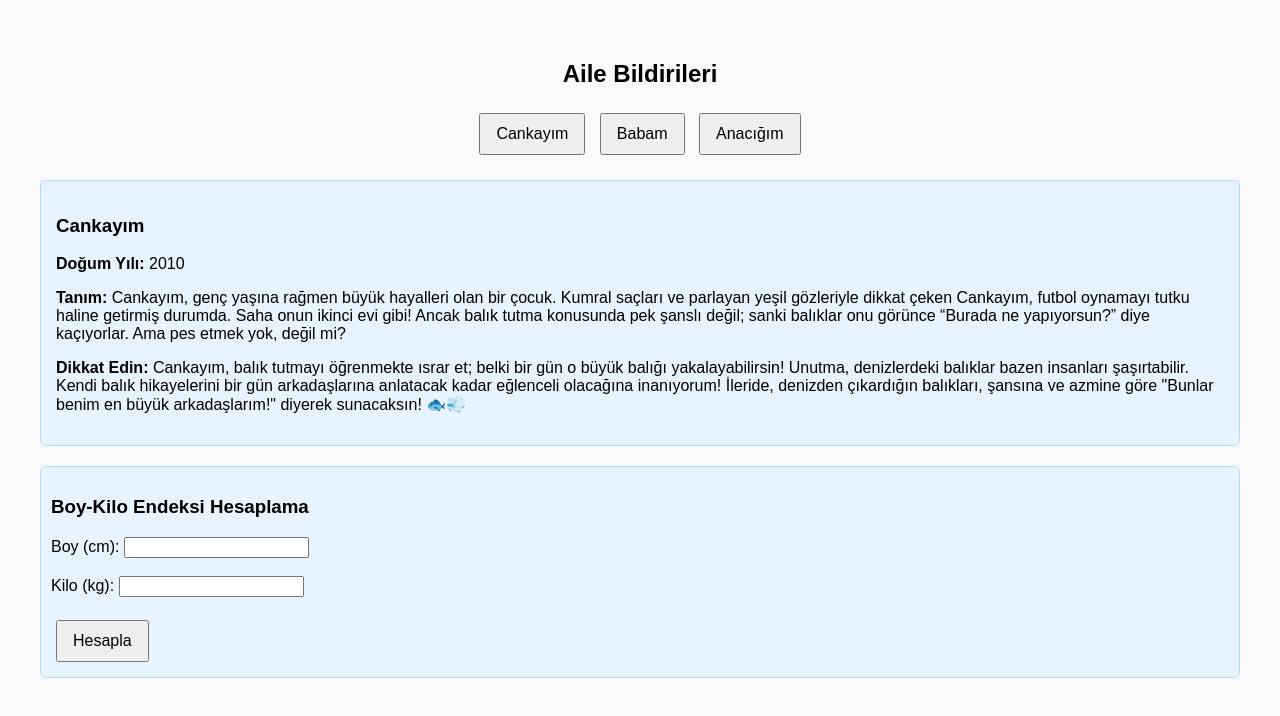
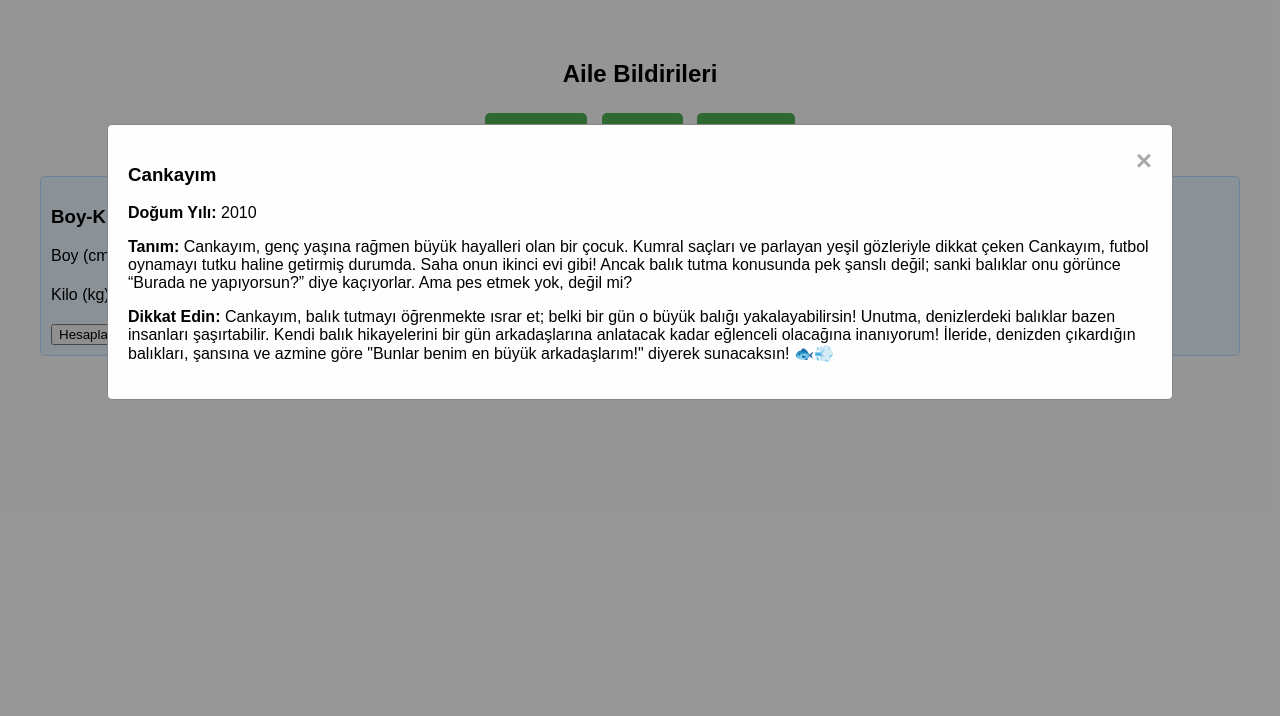
Before and after one commit to Ok-oki/aile-bildirileri, a plain HTML site: page index.html in a window 1280 px wide. Both pictures are taken after a click on the button "Cankayım". Drawn offline with Linux system fonts and the light colour scheme.

Commit message:
Update index.html

```diff
--- a/index.html
+++ b/index.html
@@ -18,13 +18,51 @@
             text-align: center;
             margin-bottom: 20px;
         }
-        .notification {
-            background-color: #e7f3fe;
-            border: 1px solid #b8daff;
+        .button {
+            margin: 5px;
+            padding: 10px 15px;
+            font-size: 16px;
+            cursor: pointer;
+            background-color: #4CAF50;
+            color: white;
+            border: none;
             border-radius: 5px;
-            margin: 10px 0;
-            padding: 15px;
+        }
+        .button:hover {
+            background-color: #45a049;
+        }
+        .modal {
             display: none; /* Başlangıçta gizli */
+            position: fixed;
+            z-index: 1;
+            left: 0;
+            top: 0;
+            width: 100%;
+            height: 100%;
+            overflow: auto;
+            background-color: rgb(0,0,0);
+            background-color: rgba(0,0,0,0.4);
+            padding-top: 60px;
+        }
+        .modal-content {
+            background-color: #fefefe;
+            margin: 5% auto;
+            padding: 20px;
+            border: 1px solid #888;
+            width: 80%;
+            border-radius: 5px;
+        }
+        .close {
+            color: #aaa;
+            float: right;
+            font-size: 28px;
+            font-weight: bold;
+        }
+        .close:hover,
+        .close:focus {
+            color: black;
+            text-decoration: none;
+            cursor: pointer;
         }
         .result {
             margin-top: 20px;
@@ -33,12 +71,6 @@
             border: 1px solid #b8daff;
             border-radius: 5px;
         }
-        button {
-            margin: 5px;
-            padding: 10px 15px;
-            font-size: 16px;
-            cursor: pointer;
-        }
     </style>
 </head>
 <body>
@@ -46,33 +78,42 @@
 
     <!-- Menü -->
     <div class="menu">
-        <button onclick="showNotification('cankayim')">Cankayım</button>
-        <button onclick="showNotification('babam')">Babam</button>
-        <button onclick="showNotification('anacigim')">Anacığım</button>
+        <button class="button" onclick="openModal('cankayim')">Cankayım</button>
+        <button class="button" onclick="openModal('babam')">Babam</button>
+        <button class="button" onclick="openModal('anacigim')">Anacığım</button>
     </div>
 
-    <!-- Cankayım Bildirisi -->
-    <div class="notification" id="cankayim">
+    <!-- Cankayım Modal -->
+    <div id="cankayim" class="modal">
+        <div class="modal-content">
+            <span class="close" onclick="closeModal('cankayim')">&times;</span>
             <h3>Cankayım</h3>
             <p><strong>Doğum Yılı:</strong> 2010</p>
             <p><strong>Tanım:</strong> Cankayım, genç yaşına rağmen büyük hayalleri olan bir çocuk. Kumral saçları ve parlayan yeşil gözleriyle dikkat çeken Cankayım, futbol oynamayı tutku haline getirmiş durumda. Saha onun ikinci evi gibi! Ancak balık tutma konusunda pek şanslı değil; sanki balıklar onu görünce “Burada ne yapıyorsun?” diye kaçıyorlar. Ama pes etmek yok, değil mi?</p>
             <p><strong>Dikkat Edin:</strong> Cankayım, balık tutmayı öğrenmekte ısrar et; belki bir gün o büyük balığı yakalayabilirsin! Unutma, denizlerdeki balıklar bazen insanları şaşırtabilir. Kendi balık hikayelerini bir gün arkadaşlarına anlatacak kadar eğlenceli olacağına inanıyorum! İleride, denizden çıkardığın balıkları, şansına ve azmine göre "Bunlar benim en büyük arkadaşlarım!" diyerek sunacaksın! 🐟💨</p>
         </div>
+    </div>
 
-    <!-- Babam Bildirisi -->
-    <div class="notification" id="babam">
+    <!-- Babam Modal -->
+    <div id="babam" class="modal">
+        <div class="modal-content">
+            <span class="close" onclick="closeModal('babam')">&times;</span>
             <h3>Babam</h3>
             <p><strong>Doğum Yılı:</strong> 1978</p>
             <p><strong>Tanım:</strong> Babam, kira işleri ile ilgilenen eski bir itfaiye memuru. Şu anda beden öğretmeni olarak çalışıyor. İyi niyetli ama sabırsız bir adam. Her zaman ailesinin en iyisini istemesiyle bilinir; ancak bazen sabırsızlığı işleri zorlaştırabilir.</p>
             <p><strong>Dikkat Edin:</strong> Babacığım, düşüncelerinle oğullarını anlamaya çalış; bu, aranızdaki iletişimi güçlendirecektir! Belki daha az sinirlenir, daha çok gülümsemeye başlarsın. Aile içinde anlayış ve sevgi her zaman kazandırır! 👨‍👦</p>
         </div>
+    </div>
 
-    <!-- Anacığım Bildirisi -->
-    <div class="notification" id="anacigim">
+    <!-- Anacığım Modal -->
+    <div id="anacigim" class="modal">
+        <div class="modal-content">
+            <span class="close" onclick="closeModal('anacigim')">&times;</span>
             <h3>Anacığım</h3>
             <p><strong>Doğum Yılı:</strong> 1978</p>
             <p><strong>Tanım:</strong> Anacığım, iyi niyetli ve düşünceli bir öğretmen. Her koşulda babamızın yanında olmaya çalışan, ailemizi bir arada tutan kişidir. Aile içindeki sevgi ve bağlılığı her zaman hissettiren bir anne. Aile için her şeyi göze alır, ama kendi mutluluğunu unutmamalıdır.</p>
             <p><strong>Dikkat Edin:</strong> Anacığım, her zaman düşünceli ol; ama unutma, bazen kendin için de bir şeyler yapmalısın! Ailede herkesin mutluluğu önemlidir, ama senin de mutlu olman gerekiyor! 🌼</p>
+        </div>
     </div>
 
     <!-- Boy-Kilo Endeksi Hesaplama -->
@@ -90,13 +131,24 @@
     </div>
 
     <script>
-        // Bildirimi gösterme fonksiyonu
-        function showNotification(id) {
-            const notifications = document.querySelectorAll('.notification');
-            notifications.forEach(notification => {
-                notification.style.display = 'none'; // Tüm bildirileri gizle
-            });
-            document.getElementById(id).style.display = 'block'; // Seçilen bildiriyi göster
+        // Modal açma fonksiyonu
+        function openModal(id) {
+            document.getElementById(id).style.display = "block";
+        }
+
+        // Modal kapama fonksiyonu
+        function closeModal(id) {
+            document.getElementById(id).style.display = "none";
+        }
+
+        // Modal dışına tıklayınca kapatma
+        window.onclick = function(event) {
+            const modals = document.getElementsByClassName('modal');
+            for (let i = 0; i < modals.length; i++) {
+                if (event.target === modals[i]) {
+                    modals[i].style.display = "none";
+                }
+            }
         }
 
         // Boy-Kilo Endeksi Hesaplama
```
Lines whose indentation alone changed are shown as unchanged.
